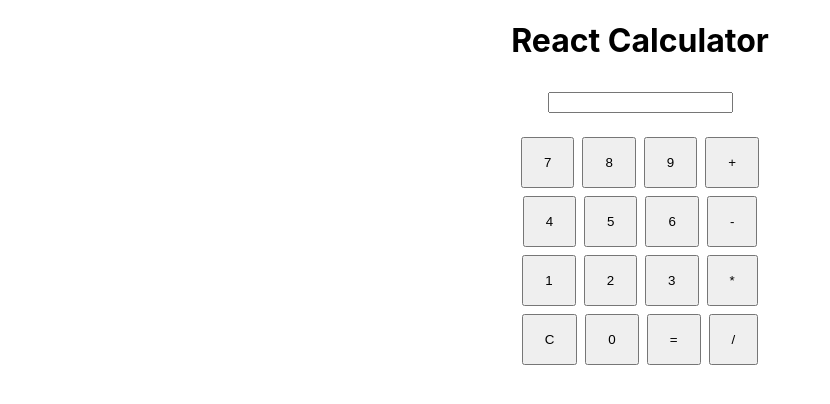
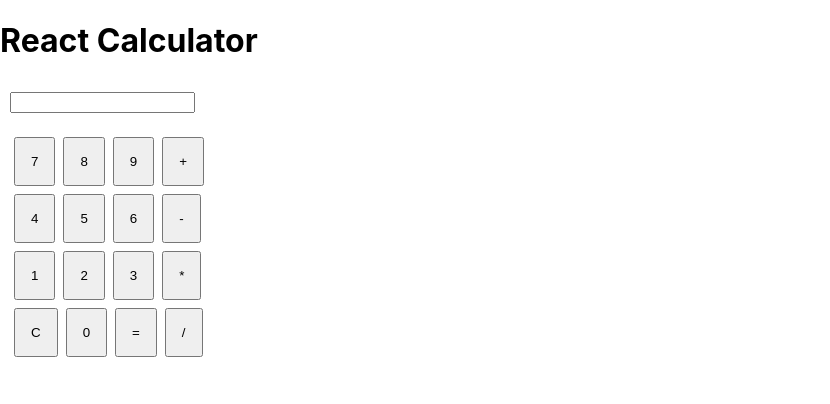
Before and after one commit to Vishakhasenthilnathan/Calculator, a React (Create React App) app: page / in a window 1280 px wide. Shown: the top 404 px of the page, without its empty margins (0-830 px from the left). Built offline with nearby package versions, Linux system fonts and the light colour scheme.

Commit message:
Vishakha | Basic React calculator

```diff
--- a/src/App.js
+++ b/src/App.js
@@ -49,91 +49,91 @@ function App() {
             setResult(numbers[0]);
         }
     }
-    return (<div className="App">
+    return (<div>
         <h1>React Calculator</h1>
         <input type="text" style={{margin: "10px"}} name="input" value={input}></input>
         <div>{result}</div>
-        <div style={{display: "flex", flexWrap: "wrap", padding: "10px", justifyContent: "center", gap: "1"}}>
-            <div style={{width: "250px", height: "250px"}}>
+        <div style={{display: "flex", flexWrap: "wrap", padding: "10px", width: "200px", height: "200px"}}>
+            {/*<div style={{width: "200px", height: "200px"}}>*/}
                 <button style={buttonStyle} onClick={(e) => {
                     setInput((prevState) => prevState.concat("7"))
-                }}>
-                    <input type="button" value="7" style={{border: "0px solid"}}/>
+                }}>7
+                    {/*<input type="button" value="7" style={{border: "0px solid"}}/>*/}
                 </button>
                 <button style={buttonStyle} onClick={(e) => {
                     setInput((prevState) => prevState.concat("8"))
-                }}>
-                    <input type="button" value="8" style={{border: "0px solid"}}/>
+                }}>8
+                    {/*<input type="button" value="8" style={{border: "0px solid"}}/>*/}
                 </button>
                 <button style={buttonStyle} onClick={(e) => {
                     setInput((prevState) => prevState.concat("9"))
-                }}>
-                    <input type="button" value="9" style={{border: "0px solid"}}/>
+                }}>9
+                    {/*<input type="button" value="9" style={{border: "0px solid"}}/>*/}
                 </button>
                 <button style={buttonStyle} onClick={(e) => {
                     setInput((prevState) => prevState.concat("+"))
-                }}>
-                    <input type="button" value="+" style={{border: "0px solid"}}/>
+                }}>+
+                    {/*<input type="button" value="+" style={{border: "0px solid"}}/>*/}
                 </button>
                 <button style={buttonStyle} onClick={(e) => {
                     setInput((prevState) => prevState.concat("4"))
-                }}>
-                    <input type="button" value="4" style={{border: "0px solid"}}/>
+                }}>4
+                    {/*<input type="button" value="4" style={{border: "0px solid"}}/>*/}
                 </button>
                 <button style={buttonStyle} onClick={(e) => {
                     setInput((prevState) => prevState.concat("5"))
-                }}>
-                    <input type="button" value="5" style={{border: "0px solid"}}/>
+                }}>5
+                    {/*<input type="button" value="5" style={{border: "0px solid"}}/>*/}
                 </button>
                 <button style={buttonStyle} onClick={(e) => {
                     setInput((prevState) => prevState.concat("6"))
-                }}>
-                    <input type="button" value="6" style={{border: "0px solid"}}/>
+                }}>6
+                    {/*<input type="button" value="6" style={{border: "0px solid"}}/>*/}
                 </button>
                 <button style={buttonStyle} onClick={(e) => {
                     setInput((prevState) => prevState.concat("-"))
-                }}>
-                    <input type="button" value="-" style={{border: "0px solid"}}/>
+                }}>-
+                    {/*<input type="button" value="-" style={{border: "0px solid"}}/>*/}
                 </button>
                 <button style={buttonStyle} onClick={(e) => {
                     setInput((prevState) => prevState.concat("1"))
-                }}>
-                    <input type="button" value="1" style={{border: "0px solid"}}/>
+                }}>1
+                    {/*<input type="button" value="1" style={{border: "0px solid"}}/>*/}
                 </button>
                 <button style={buttonStyle} onClick={(e) => {
                     setInput((prevState) => prevState.concat("2"))
-                }}>
-                    <input type="button" value="2" style={{border: "0px solid"}}/>
+                }}>2
+                    {/*<input type="button" value="2" style={{border: "0px solid"}}/>*/}
                 </button>
                 <button style={buttonStyle} onClick={(e) => {
                     setInput((prevState) => prevState.concat("3"))
-                }}>
-                    <input type="button" value="3" style={{border: "0px solid"}}/>
+                }}>3
+                    {/*<input type="button" value="3" style={{border: "0px solid"}}/>*/}
                 </button>
                 <button style={buttonStyle} onClick={(e) => {
                     setInput((prevState) => prevState.concat("*"))
-                }}>
-                    <input type="button" value="*" style={{border: "0px solid"}}/>
+                }}>*
+                    {/*<input type="button" value="*" style={{border: "0px solid"}}/>*/}
                 </button>
                 <button style={buttonStyle} onClick={(e) => {
                     setInput("")
-                }}>
-                    <input type="button" value="C" style={{border: "0px solid"}}/>
+                }}>C
+                    {/*<input type="button" value="C" style={{border: "0px solid"}}/>*/}
                 </button>
                 <button style={buttonStyle} onClick={(e) => {
                     setInput((prevState) => prevState.concat("0"))
-                }}>
-                    <input type="button" value="0" style={{border: "0px solid"}}/>
+                }}>0
+                    {/*<input type="button" value="0" style={{border: "0px solid"}}/>*/}
                 </button>
-                <button style={buttonStyle} onClick={handleCalculation}>
-                    <input type="button" value="=" style={{border: "0px solid"}}/>
+                <button style={buttonStyle} onClick={handleCalculation}>=
+                    {/*<input type="button" value="=" style={{border: "0px solid"}}/>*/}
                 </button>
                 <button style={buttonStyle} onClick={(e) => {
                     setInput((prevState) => prevState.concat("/"))
-                }}>
-                    <input type="button" value="/" style={{border: "0px solid"}}/>
+                }}>/
+                    {/*<input type="button" value="/" style={{border: "0px solid"}}/>*/}
                 </button>
-            </div>
+            {/*</div>*/}
         </div>
     </div>);
 }
```
